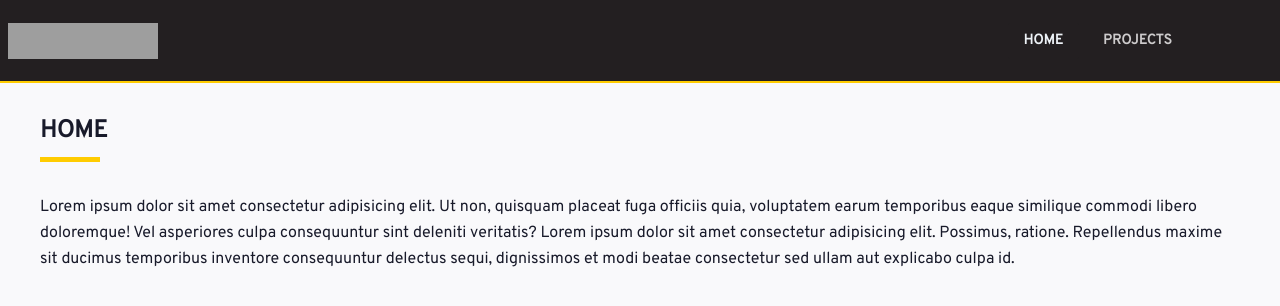
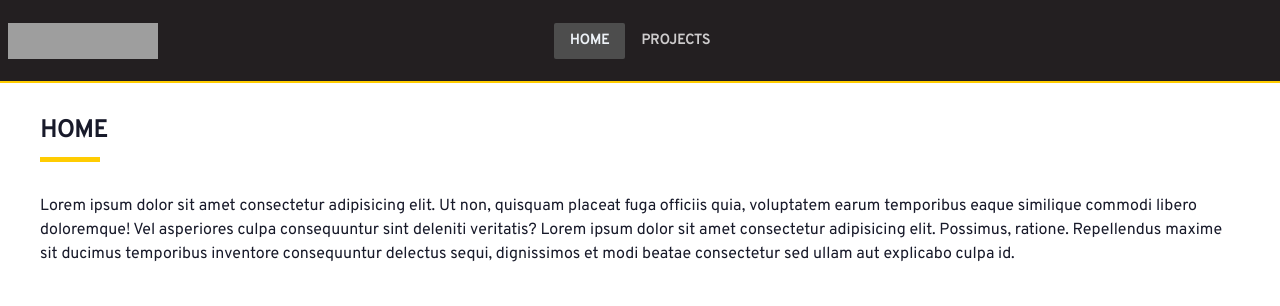
Before and after one commit to craigmckeachie/keeptrack-ts, a React (Create React App) app: page / in a window 1280 px wide. Shown: the top 306 px of the page. Built offline with nearby package versions, Linux system fonts and the light colour scheme; grey boxes are pictures that could not be loaded.

Commit message:
update navigation

```diff
--- a/api/db.json
+++ b/api/db.json
@@ -948,7 +948,7 @@
       "contractTypeId": 2,
       "contractSignedOn": "2010-09-24T21:02:41.601Z",
       "budget": 38853,
-      "isActive": false
+      "isActive": true
     },
     {
       "id": 97,
--- a/public/index.html
+++ b/public/index.html
@@ -31,7 +31,7 @@
       rel="stylesheet"
     />
 
-    <title>React App</title>
+    <title>Army App</title>
   </head>
   <body class="">
     <noscript>You need to enable JavaScript to run this app.</noscript>
--- a/src/App.tsx
+++ b/src/App.tsx
@@ -14,16 +14,16 @@ import ProjectsPage from './projects/ProjectsPage';
 function App() {
   return (
     <Router>
-      <header className="navbar bg-secondary text-secondary-content border-b-2 border-b-solid border-b-primary ">
-        <div className=" flex-1">
+      <header className="navbar justify-around bg-secondary text-secondary-content border-b-2 border-b-solid border-b-primary ">
+        <div className="flex-1">
           <a href="/" className="nav-army-star">
             <span>HOME</span>
           </a>
           {/* <img src="/assets/logo-3.svg" alt="logo" width="49" height="99" /> */}
         </div>
-        <div className="flex-none mr-20">
-          <ul className="menu menu-horizontal px-1 font-semibold">
-            <li className="mx-2">
+        <div className="flex-auto">
+          <ul className="menu menu-horizontal  font-semibold">
+            <li className="">
               <NavLink to="/">Home</NavLink>
             </li>
             <li>
--- a/tailwind.config.js
+++ b/tailwind.config.js
@@ -22,12 +22,14 @@ module.exports = {
       {
         army: {
           ...require('daisyui/src/theming/themes')['[data-theme=corporate]'],
-          font: 'normal 1em/1.625em GI, Overpass, sans-serif',
+          'font-family': 'GI, Overpass, sans-serif',
           primary: '#ffcc01',
           secondary: '#221f20',
           accent: '#4b5320',
-          neutral: '#221f20',
-          'base-100': '#f9f9fb',
+          neutral: '#4c4c4c',
+          // neutral: '#333c33',
+          // neutral: '#2f372f',
+          // 'base-100': '#f9f9fb',
           info: '#46b6d2',
           success: '#5fddc6',
           warning: '#f5c72e',
```
